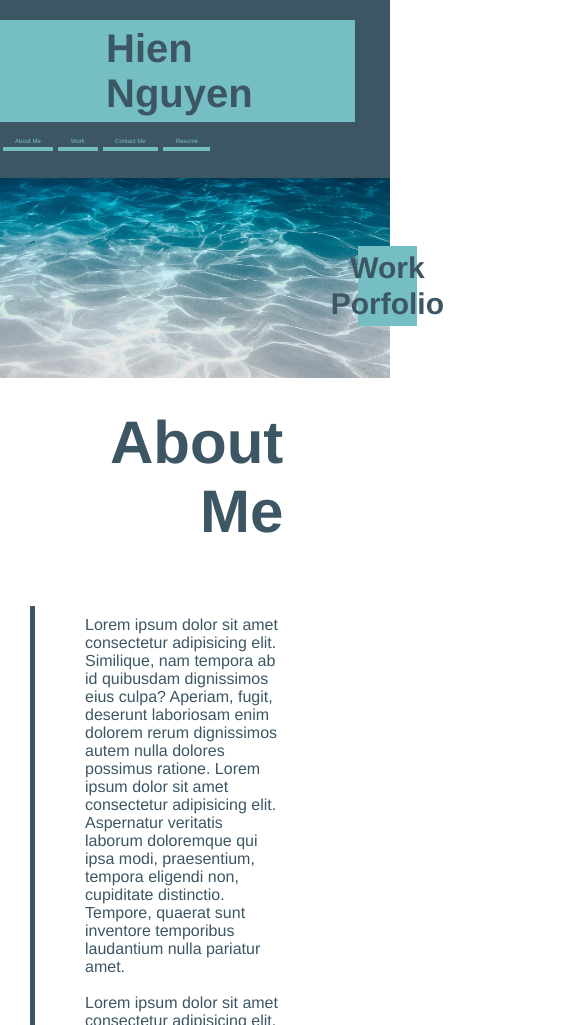
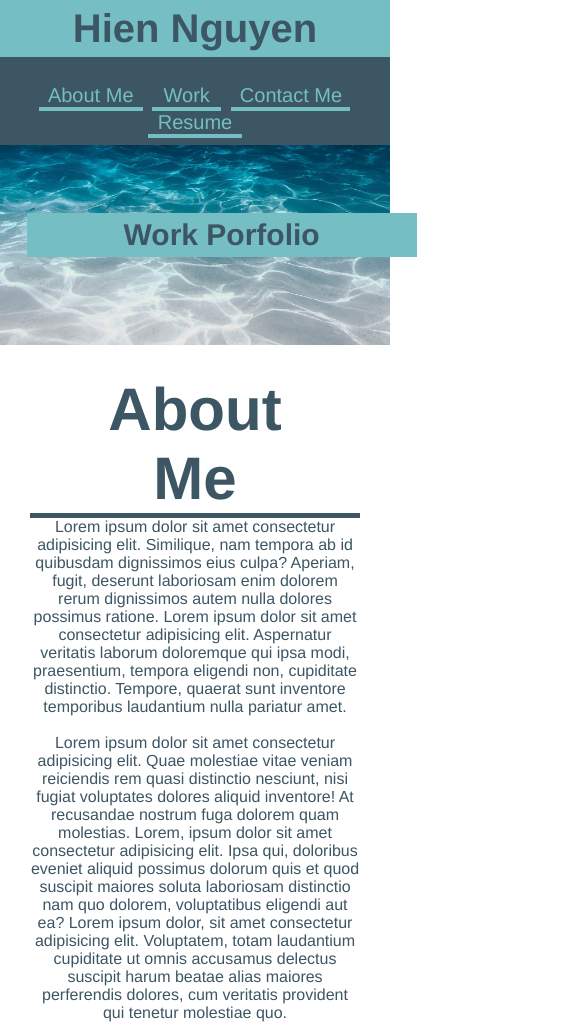
Before and after one commit to henelle/work-portfolio, a plain HTML site: page index.html in a window 390 px wide. Shown: the top 1025 px of the page, 585 px wide, since content can reach past the window. Drawn offline with Linux system fonts and the light colour scheme.

Commit message:
first media query

```diff
--- a/assets/css/style.css
+++ b/assets/css/style.css
@@ -263,7 +263,96 @@ header nav ul li a {
 
  /* Media Queries Start */
 
-@media screen and (max-width: 980px) {
+@media screen and (max-width: 700px) {
+    header {
+        padding: 0;
+        justify-content: center;
+        position: relative;
+        flex: 0 100%;
+    }
+
+    header h1 {
+        width: 100%;
+        text-align: center;
+        border-left-width: 0;
+        flex: 0 100%;
+    }
+
+    header nav ul {
+        margin-top: 20px;
+        width: 100%;
+        justify-content: center;
+    }
+
+    header nav ul li a {
+        font-size: 20px;
+    }
+
+    .hero-title h2 {
+        width: 100%;
+        justify-content: center;
+        text-align: center;
+        flex: 0 100%;
+    }
+
+    .about-me-title, .about-me-text, .work-section-title, .footer-title {
+        width: 100%;
+        padding: 0;
+        margin: 0;
+        justify-content: center;
+        text-align: center;
+        flex: 0 100%;
+    }
+
+    .about-me-title, .work-section-title, .footer-title {
+        border-bottom-color: var(--secondary-color);
+        border-bottom-width: 5px;
+        border-bottom-style: solid;
+    }
+
+    .about-me-text, .work-section-projects, .footer-title {
+        border-left-style: none;
+        border-left-color: none;
+        border-left-width: 0;
+        border-right-style: none;
+        border-right-color: none;
+        border-right-width: 0;
+    }
+
+    .work-section-projects {
+        flex: 0 100%;
+    }
+
+    .work-section, .work-section-box {
+        padding: 0;
+        margin: 0 auto;
+        flex: 0 100%;
+        justify-content: center;
+     }
+
+    .bio-one {
+        top: 100px;
+        left: -2px;
+    }
+
+    .work-section-box img {
+        width: 462px;
+        height: 205px;
+        padding: 2px;
+        margin: 2px;
+    }
+
+    .footer {
+        text-align: center;
+        width: 100%;
+    }
+
+    .footer-contact {
+        display: block;
+        position: relative;
+        text-align: center;
+        flex: 0 100%;
+    }
 
 }
 
```
